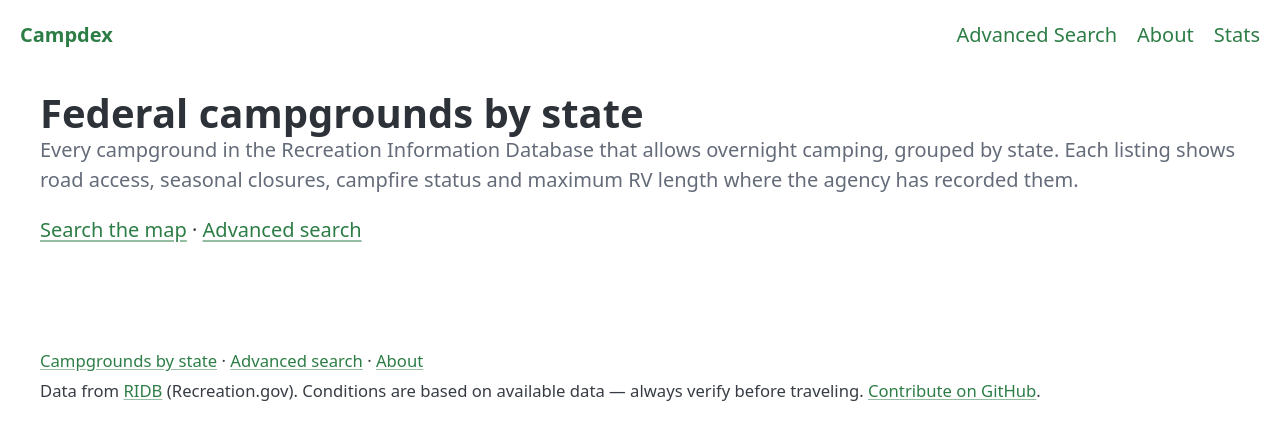
After one commit to jessepdx/fedcamp, a Flask app: page /campgrounds in a window 1280 px wide. The commit adds this page. Shown: the top 440 px of the page. Run offline with Flask 3, Linux system fonts and the light colour scheme; data that the repository does not hold is empty; some libraries are stand-ins or nearby versions.

Commit message:
Make the campground pages reachable by search engines
A crawler could reach four pages. The homepage links only to /,
/about, /search-form and /stats; the map is JavaScript; the state
picker is a <select>, not links. Meanwhile ~6,900 facility pages
carrying several hundred words each -- road access, seasonal
status, campsite detail, directions -- sat completely
undiscoverable. The problem was never too little content for
Google to understand the site. It was that Google could not reach
any of it.

New /campgrounds and /campgrounds/<state> pages, linked from every
page's footer, connect the graph: 656+ pages are now reachable
from the homepage with JavaScript disabled, against 4 before, and
every facility is two clicks from the front door. The state pages
are plain lists rather than cards -- they exist to be crawled and
scanned, and 600 cards would be a heavy page on the rural
connections this audience actually uses.

sitemap.xml carries 6,927 URLs, built from the database and cached
24h so the box isn't rebuilding 800KB of XML per crawler hit.
robots.txt is served by the app now so it can point at the
sitemap; Cloudflare had been serving a default that never
mentioned it. Filtered /search? permutations are disallowed --
effectively infinite, duplicating the canonical facility pages,
and they would eat crawl budget owed to real content.

Facility pages carry schema.org/Campground JSON-LD with
coordinates, address and managing agency. Only recorded fields are
emitted: claiming an amenity we have no data for is exactly the
overclaiming this site exists to avoid.

Also restores the <h1> on the map homepage. The map-first rebuild
replaced the heading block with a strap line and left the most
important page on the site with no heading at all -- my
regression, from two commits ago.

Co-Authored-By: Claude Opus 5 <noreply@anthropic.com>

```diff
--- a/app.py
+++ b/app.py
@@ -492,6 +492,118 @@ def api_download():
     return send_file(db.DB_PATH, as_attachment=True, download_name="fedcamp.db")
 
 
+STATE_NAMES = {
+    "AL": "Alabama", "AK": "Alaska", "AZ": "Arizona", "AR": "Arkansas",
+    "CA": "California", "CO": "Colorado", "CT": "Connecticut",
+    "DE": "Delaware", "DC": "District of Columbia", "FL": "Florida",
+    "GA": "Georgia", "HI": "Hawaii", "ID": "Idaho", "IL": "Illinois",
+    "IN": "Indiana", "IA": "Iowa", "KS": "Kansas", "KY": "Kentucky",
+    "LA": "Louisiana", "ME": "Maine", "MD": "Maryland",
+    "MA": "Massachusetts", "MI": "Michigan", "MN": "Minnesota",
+    "MS": "Mississippi", "MO": "Missouri", "MT": "Montana",
+    "NE": "Nebraska", "NV": "Nevada", "NH": "New Hampshire",
+    "NJ": "New Jersey", "NM": "New Mexico", "NY": "New York",
+    "NC": "North Carolina", "ND": "North Dakota", "OH": "Ohio",
+    "OK": "Oklahoma", "OR": "Oregon", "PA": "Pennsylvania",
+    "RI": "Rhode Island", "SC": "South Carolina", "SD": "South Dakota",
+    "TN": "Tennessee", "TX": "Texas", "UT": "Utah", "VT": "Vermont",
+    "VA": "Virginia", "WA": "Washington", "WV": "West Virginia",
+    "WI": "Wisconsin", "WY": "Wyoming", "PR": "Puerto Rico",
+    "VI": "US Virgin Islands", "GU": "Guam",
+}
+
+
+@app.route("/campgrounds")
+def campgrounds_index():
+    """State index — the entry point to the crawlable page graph.
+
+    Without this the only links on the site were /, /about, /search-form and
+    /stats: the map is JavaScript and the state picker is a <select>, so a
+    crawler could reach four pages while ~6,900 facility pages of unique
+    content sat undiscoverable. This gives every one of them a path.
+    """
+    states = db.get_states(g.conn)
+    for s in states:
+        s["name"] = STATE_NAMES.get(s["state_code"], s["state_code"])
+    states.sort(key=lambda s: s["name"])
+    return render_template("campgrounds_index.html", states=states)
+
+
+@app.route("/campgrounds/<state_code>")
+def campgrounds_state(state_code):
+    code = state_code.upper()
+    if code not in STATE_NAMES:
+        return render_template("404.html"), 404
+    facilities = db.facilities_for_state(g.conn, code)
+    if not facilities:
+        return render_template("404.html"), 404
+    return render_template("campgrounds_state.html",
+                           state_code=code,
+                           state_name=STATE_NAMES[code],
+                           facilities=facilities)
+
+
+# The sitemap is ~6,900 URLs built from a query; rebuilding it per request
+# would be wasteful on a 2-vCPU box, and crawlers re-fetch it often.
+_sitemap_cache = {"xml": None, "ts": 0}
+SITEMAP_TTL = 86400
+
+
+@app.route("/sitemap.xml")
+def sitemap():
+    now = time.time()
+    if _sitemap_cache["xml"] and (now - _sitemap_cache["ts"]) < SITEMAP_TTL:
+        xml = _sitemap_cache["xml"]
+    else:
+        base = request.url_root.rstrip("/")
+        parts = ['<?xml version="1.0" encoding="UTF-8"?>',
+                 '<urlset xmlns="http://www.sitemaps.org/schemas/sitemap/0.9">']
+
+        def url(loc, priority, freq):
+            parts.append(f"<url><loc>{base}{loc}</loc>"
+                         f"<changefreq>{freq}</changefreq>"
+                         f"<priority>{priority}</priority></url>")
+
+        url("/", "1.0", "daily")
+        url("/campgrounds", "0.9", "weekly")
+        url("/search-form", "0.5", "monthly")
+        url("/about", "0.3", "yearly")
+        for s in db.get_states(g.conn):
+            url(f"/campgrounds/{s['state_code']}", "0.8", "weekly")
+        for fid in db.all_facility_ids(g.conn):
+            url(f"/facility/{fid}", "0.6", "monthly")
+        parts.append("</urlset>")
+        xml = "".join(parts)
+        _sitemap_cache["xml"] = xml
+        _sitemap_cache["ts"] = now
+
+    resp = make_response(xml)
+    resp.headers["Content-Type"] = "application/xml"
+    return resp
+
+
+@app.route("/robots.txt")
+def robots():
+    """Served by the app so it can point at the sitemap.
+
+    Cloudflare was serving a default file with no Sitemap: directive, so
+    nothing told a crawler the ~6,900 facility pages existed.
+    """
+    base = request.url_root.rstrip("/")
+    body = (
+        "User-agent: *\n"
+        "Allow: /\n"
+        # Filtered permutations are effectively infinite and duplicate the
+        # canonical facility pages; keep crawl budget on real content.
+        "Disallow: /api/\n"
+        "Disallow: /search?\n"
+        f"\nSitemap: {base}/sitemap.xml\n"
+    )
+    resp = make_response(body)
+    resp.headers["Content-Type"] = "text/plain"
+    return resp
+
+
 @app.route("/about")
 def about():
     return render_template("about.html")
--- a/db.py
+++ b/db.py
@@ -697,3 +697,42 @@ def get_search_count(conn, state_codes=None, lat=None, lon=None,
     params.extend(f_params)
 
     return conn.execute(sql, params).fetchone()[0]
+
+
+# ------------------------------------------------------------------
+# Sitemap / crawlable index helpers
+# ------------------------------------------------------------------
+
+def all_facility_ids(conn):
+    """Every campable, named facility id — the sitemap's long tail.
+
+    These pages are the site's entire SEO surface (~850 words each of
+    conditions, campsite detail and directions), and until there was a
+    crawlable path to them a search engine could reach four pages total.
+    """
+    rows = conn.execute("""
+        SELECT r.facility_id
+        FROM n_facility_rollup r
+        WHERE r.facility_name IS NOT NULL AND r.facility_name <> ''
+          AND r.camping_type IN ({})
+        ORDER BY r.total_campsites DESC, r.facility_id
+    """.format(",".join("'%s'" % t for t in DEFAULT_CAMPING_TYPES))).fetchall()
+    return [r[0] for r in rows]
+
+
+def facilities_for_state(conn, state_code, limit=2000):
+    """Named campable facilities in one state, for the state index page."""
+    sql = """
+        SELECT r.facility_id, r.facility_name, r.org_abbrev, r.camping_type,
+               r.total_campsites, r.max_rv_length, fa.city
+        FROM n_facility_rollup r
+        {addr_join}
+        WHERE r.facility_name IS NOT NULL AND r.facility_name <> ''
+          AND r.camping_type IN ({types})
+          AND fa.state_code = ?
+        ORDER BY r.facility_name
+        LIMIT ?
+    """.format(addr_join=PREFERRED_ADDRESS_JOIN,
+               types=",".join("'%s'" % t for t in DEFAULT_CAMPING_TYPES))
+    rows = conn.execute(sql, (state_code, limit)).fetchall()
+    return [dict(r) for r in rows]
--- a/static/style.css
+++ b/static/style.css
@@ -1526,3 +1526,49 @@ body.map-page .view-toggle-btn {
 @media (min-width: 1440px) {
     body.map-page .map-layout { grid-template-columns: 420px 1fr; }
 }
+
+/* --- Crawlable index pages -------------------------------------------
+   /campgrounds and /campgrounds/<state> exist so a search engine can
+   reach the ~6,900 facility pages. Before them the only links on the
+   site were /, /about, /search-form and /stats -- the map is JS and the
+   state picker is a <select>, so a crawler saw four pages. */
+.state-index {
+    display: grid;
+    grid-template-columns: repeat(auto-fill, minmax(min(220px, 100%), 1fr));
+    gap: .5rem;
+    margin: 1rem 0 2rem;
+}
+.state-index-item {
+    display: flex;
+    flex-direction: column;
+    gap: .1rem;
+    padding: .6rem .8rem;
+    border: 1px solid var(--pico-muted-border-color, #d5dbd7);
+    border-radius: .4rem;
+    text-decoration: none;
+}
+.state-index-item:hover { border-color: #2d7d46; background: #f4f8f5; }
+.state-index-item small { color: var(--pico-muted-color, #667); }
+
+.state-facility-list { list-style: none; padding: 0; }
+.state-facility-list li {
+    padding: .45rem 0;
+    border-bottom: 1px solid var(--pico-muted-border-color, #e6eae8);
+}
+.state-facility-list li small { color: var(--pico-muted-color, #667); }
+
+/* The map page needs an <h1> for the document outline and for search
+   engines, but has no vertical room for a heading -- so it carries the
+   strap line's weight rather than a display size. */
+body.map-page .map-strap-h1 {
+    flex: 0 0 auto;
+    margin: 0;
+    padding: .5rem 1rem 0;
+    font-size: .95rem;
+    line-height: 1.2;
+    font-weight: 700;
+    color: #1f2937;
+}
+@media (max-width: 640px) {
+    body.map-page .map-strap-h1 { font-size: .85rem; padding: .4rem .75rem 0; }
+}
--- a/templates/base.html
+++ b/templates/base.html
@@ -24,7 +24,8 @@
         gtag('js', new Date());
         gtag('config', 'G-TS0RQX5617');
     </script>
-    {% block head %}{% endblock %}
+        <link rel="canonical" href="{% block canonical %}https://campdex.com{{ request.path }}{% endblock %}">
+{% block head %}{% endblock %}
 </head>
 <body class="{% block body_class %}{% endblock %}">
     <nav class="container-fluid">
@@ -43,7 +44,8 @@
     </main>
 
     <footer class="container">
-        <small>Data from <a href="https://ridb.recreation.gov" target="_blank" rel="noopener">RIDB</a> (Recreation.gov).
+        <small><a href="/campgrounds">Campgrounds by state</a> · <a href="/search-form">Advanced search</a> · <a href="/about">About</a><br>
+        Data from <a href="https://ridb.recreation.gov" target="_blank" rel="noopener">RIDB</a> (Recreation.gov).
         Conditions are based on available data — always verify before traveling.
         <a href="https://github.com/jessepdx/fedcamp" target="_blank" rel="noopener">Contribute on GitHub</a>.</small>
     </footer>
--- /dev/null
+++ b/templates/campgrounds_index.html
@@ -0,0 +1,23 @@
+{% extends "base.html" %}
+{% block title %}Federal Campgrounds by State — Campdex{% endblock %}
+{% block meta_description %}Browse {{ states | sum(attribute='facility_count') }} federal campgrounds by state — Forest Service, BLM, National Park Service, Army Corps and more, with road access, seasonal closures and RV length limits.{% endblock %}
+
+{% block content %}
+<hgroup>
+    <h1>Federal campgrounds by state</h1>
+    <p>Every campground in the Recreation Information Database that allows overnight
+       camping, grouped by state. Each listing shows road access, seasonal closures,
+       campfire status and maximum RV length where the agency has recorded them.</p>
+</hgroup>
+
+<p><a href="/">Search the map</a> · <a href="/search-form">Advanced search</a></p>
+
+<div class="state-index">
+    {% for s in states %}
+    <a href="/campgrounds/{{ s.state_code }}" class="state-index-item">
+        <strong>{{ s.name }}</strong>
+        <small>{{ "{:,}".format(s.facility_count) }} campgrounds</small>
+    </a>
+    {% endfor %}
+</div>
+{% endblock %}
--- a/templates/map.html
+++ b/templates/map.html
@@ -52,6 +52,7 @@
 {% block main_class %}map-main{% endblock %}
 
 {% block content %}
+<h1 class="map-strap-h1">Federal campground search</h1>
 <p class="map-strap">
     <strong>6,300+ federal campgrounds</strong> — road access, seasonal closures,
     hookups and RV length. <a href="/search-form">Advanced search</a>
```
Also changed, not shown: templates/campgrounds_state.html (added, +33 -0 lines), templates/facility.html (+36 -0 lines), CHANGELOG.md.
